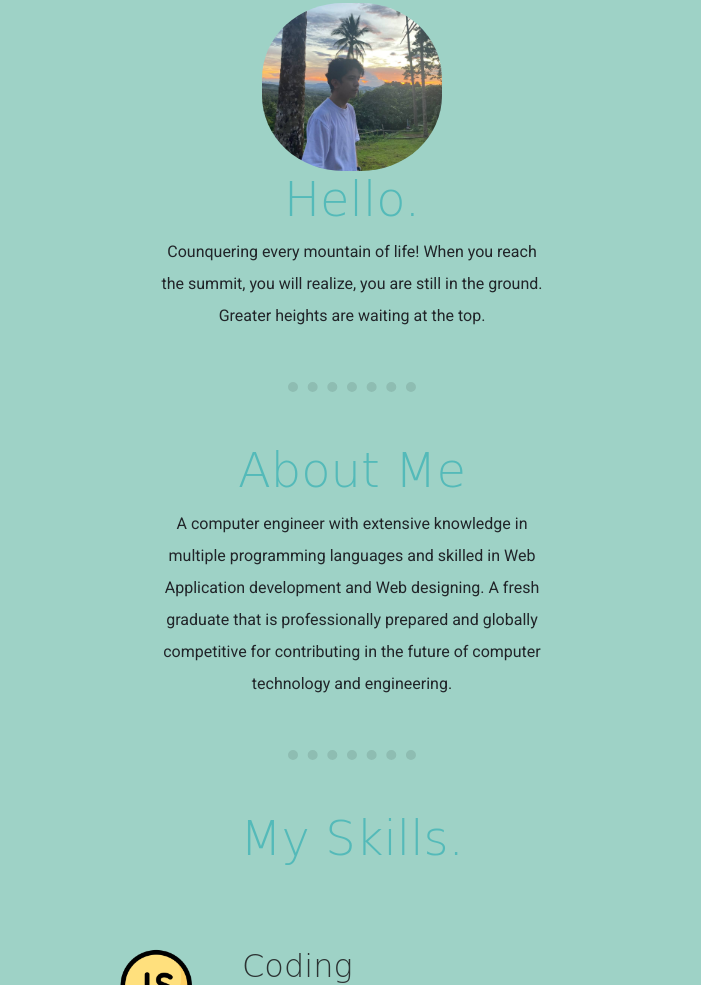
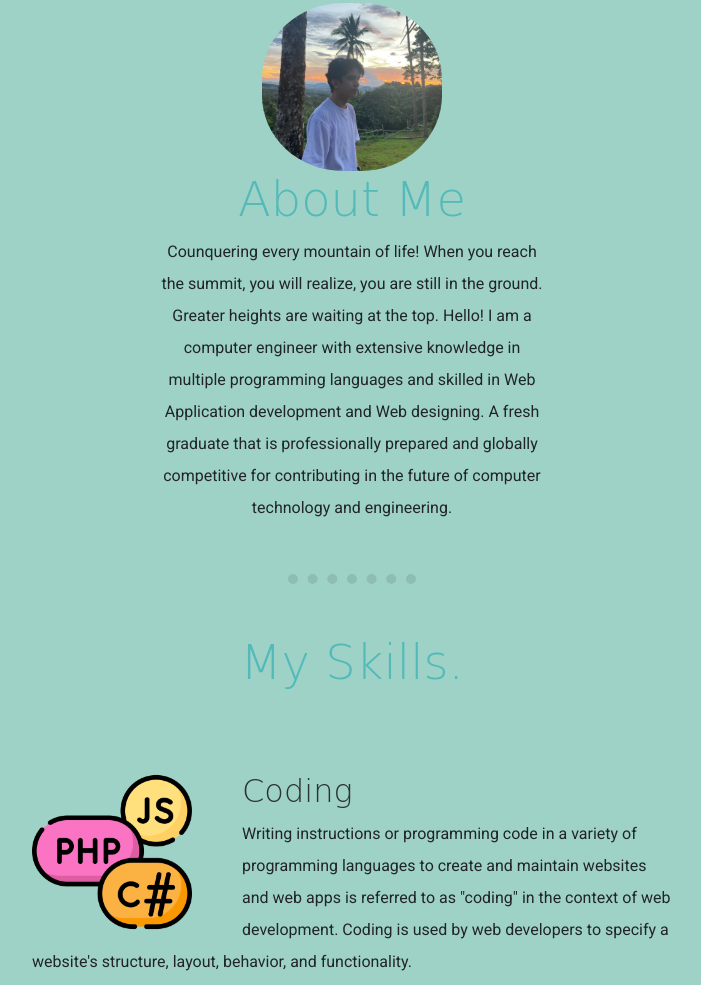
Before and after one commit to bryanlazzy/Profile, a plain HTML site: page index.html in a window 1280 px wide. Shown: the part 792-1777 px from the top of the page, without its empty margins (288-989 px from the left). Drawn offline with nearby package versions, Linux system fonts and the light colour scheme; a web font is replaced by a local one.

Commit message:
Update index.html

```diff
--- a/index.html
+++ b/index.html
@@ -17,20 +17,19 @@
     <div class="top-container">
       <img class="right-cloud" src="images/cloud.png" alt="cloud-img">
       <h1>Hi! I am Bryan</h1>
-      <h2>A Computer Engineer with <br />Specialization in Software Engineering</h2>
+      <h2><span class="pro">A Computer Engineer with <br />Specialization in Software Engineering</span></h2>
       <img class="left-cloud" src="images/cloud.png" alt="cloud-img">
       <img class="mountain" src="images/mountain.png" alt="mountain-img">
     </div>
     <div class="middle-container">
-      <div class="profile">
-        <img src="images/yes.jpg" style="border-radius:45%" width="180px" alt="profile-img">
-        <h2>Hello.</h2>
-        <p>Counquering every mountain of life! When you reach the summit, you will realize, you are still in the ground. Greater heights are waiting at the top.</p>
-      </div>
-      <hr>
-      <div class="about">
-        <h2>About Me</h2>
-        <p>A computer engineer with extensive knowledge in multiple programming languages and skilled in Web Application development and Web designing. A fresh graduate that is professionally prepared and globally competitive for contributing in the future of computer technology and engineering.</p>
+      <div class="profile-and-about">
+        <div class="profile">
+          <img class="dp-img" src="images/yes.jpg" style="border-radius:45%" width="180px" alt="profile-img">
+        </div>
+        <div class="about">
+          <h2>About Me</h2>
+          <p>Counquering every mountain of life! When you reach the summit, you will realize, you are still in the ground. Greater heights are waiting at the top. Hello! I am a computer engineer with extensive knowledge in multiple programming languages and skilled in Web Application development and Web designing. A fresh graduate that is professionally prepared and globally competitive for contributing in the future of computer technology and engineering.</p>
+        </div>
       </div>
       <hr>
       <div class="skills">
```
